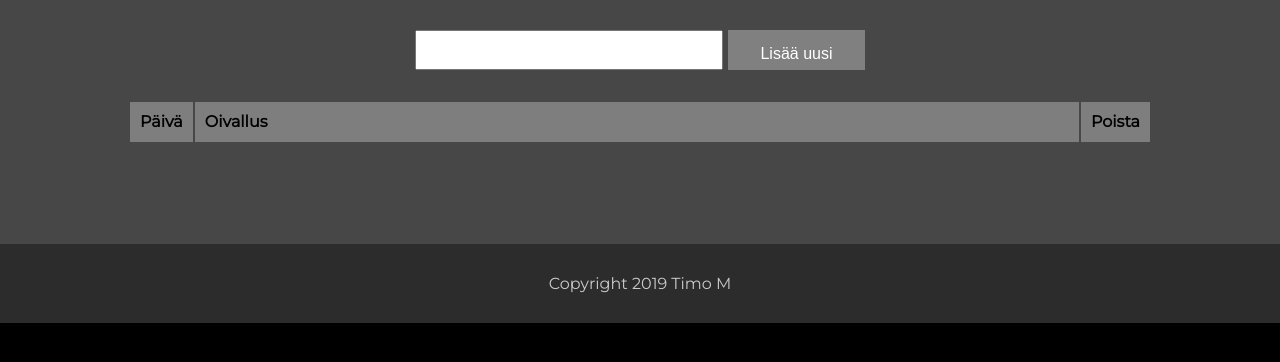
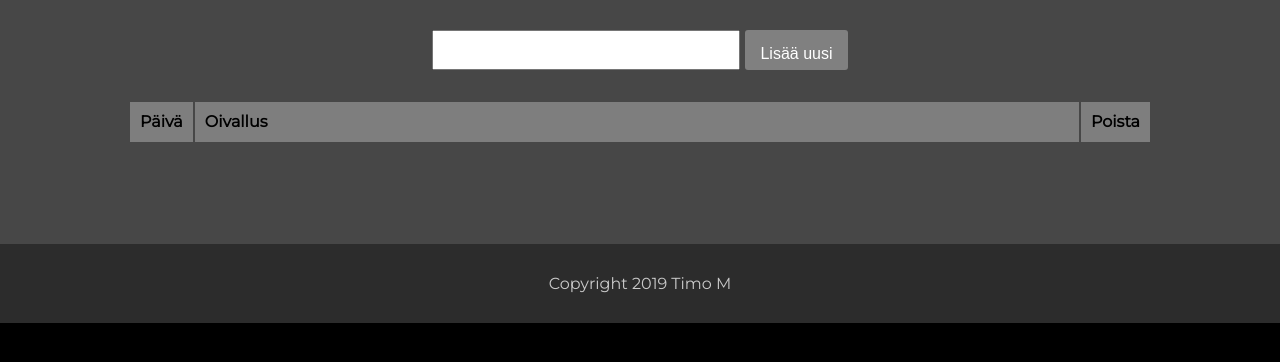
Before and after one commit to Timomam/Mita-opin-tanaan, a PHP site: page / in a window 1280 px wide. Shown: the part 122-484 px from the top of the page. Run offline with PHP 8.4, Linux system fonts and the light colour scheme; data that the repository does not hold is empty.

Commit message:
Update style.css

```diff
--- a/style.css
+++ b/style.css
@@ -40,11 +40,12 @@ form {
     background-color: grey;
     border: none;
     color: white;
-    padding: 15px 32px;
+    padding: 15px;
     text-align: center;
     text-decoration: none;
     display: inline-block;
     font-size: 16px;
+    border-radius: 3px;
 }
 
 #table {
```
